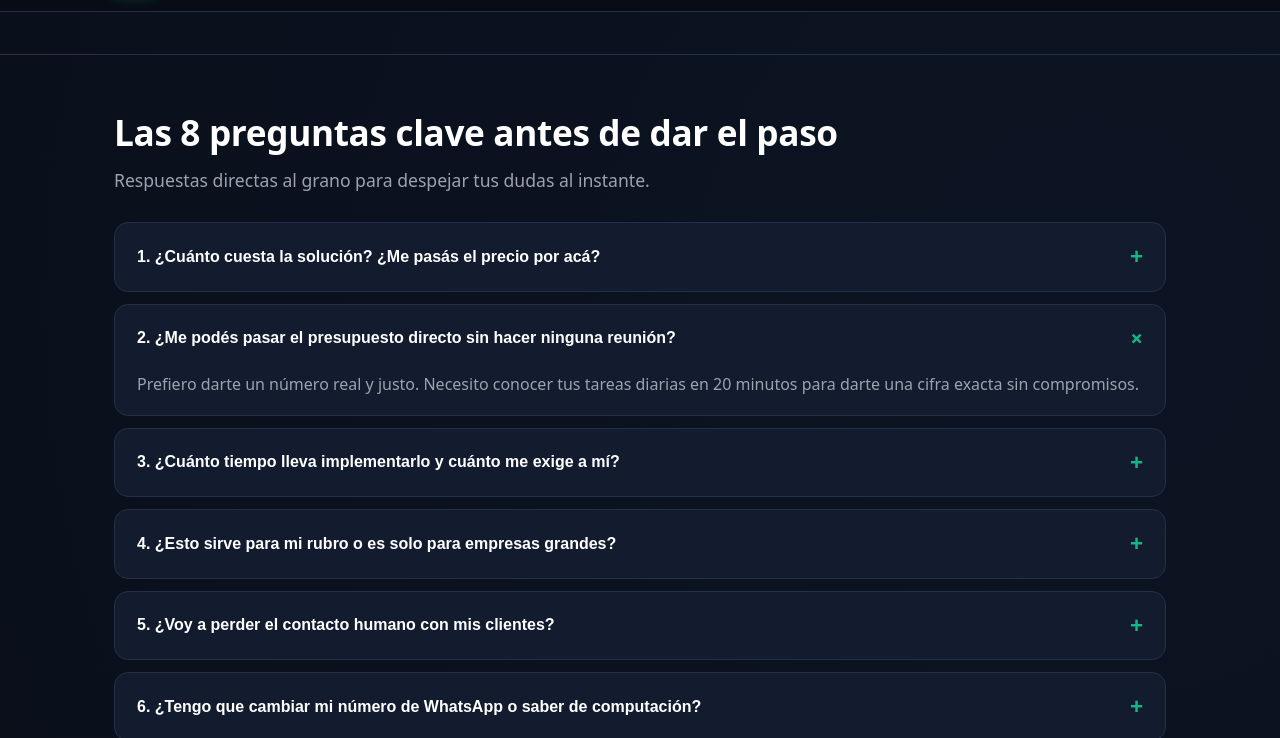
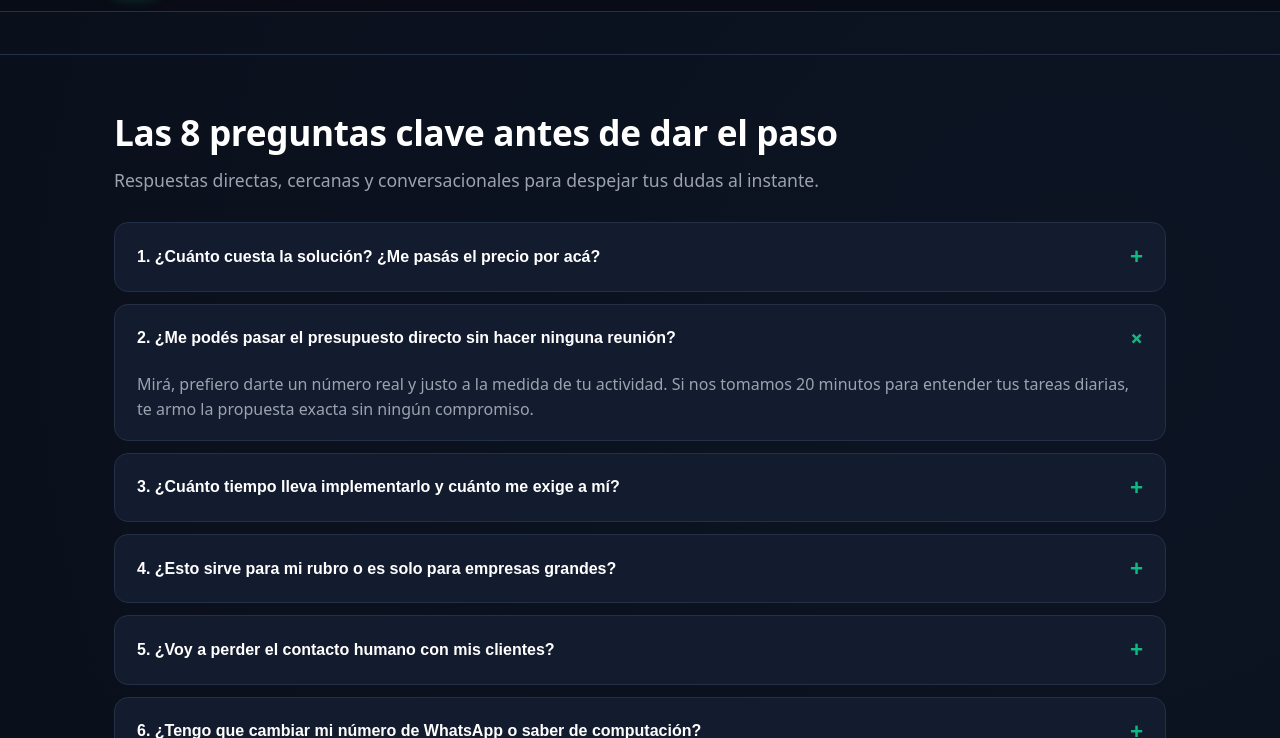
Before and after one commit to fzappetti-cloud/pofolio-pnal, a plain HTML site: page index.html in a window 1280 px wide. Both pictures are taken after a click on the button 640 px from the left and 4245 px from the top of the page. Shown: the part 3907-4645 px from the top of the page. Drawn offline with Linux system fonts and the light colour scheme; files whose address does not match are found by name.

Commit message:
Ajustes finos conversacionales y amplitud de rubros y nube 24/7 en FAQ

```diff
--- a/index.html
+++ b/index.html
@@ -5,7 +5,7 @@
   <meta name="viewport" content="width=device-width, initial-scale=1.0">
   <title>EcoPractIA | Soluciones Digitales &amp; Automatizaci&oacute;n</title>
 
-  <!-- Estilos embebidos CSS (Dise&ntilde;o Premium Senior + Secci&003B FAQ Neuro-Hook Corto) -->
+  <!-- Estilos embebidos CSS (Dise&ntilde;o Premium Senior + Secci&oacute;n FAQ Conversacional Ajustada) -->
   <style>
     /* ==========================================================================
        1. VARIABLES Y CONFIGURACI&Oacute;N BASE (Tema Oscuro Tech High-Contrast)
@@ -641,7 +641,7 @@
     }
 
     /* ==========================================================================
-       9. SECCI&Oacute;N 6: PREGUNTAS FRECUENTES (RESPUESTAS CORTAS NEURO-HOOK)
+       9. SECCI&Oacute;N 6: PREGUNTAS FRECUENTES (RESPUESTAS CONVERSACIONALES Y VALOR AMPLIO)
        ========================================================================== */
     .faq-list {
       display: flex;
@@ -699,7 +699,7 @@
     }
 
     .faq-item.active .faq-answer {
-      max-height: 200px;
+      max-height: 240px;
       padding: 0 22px 18px 22px;
     }
 
@@ -1021,14 +1021,14 @@
       </div>
     </section>
 
-    <!-- SECCI&Oacute;N 6: PREGUNTAS FRECUENTES (RESPUESTAS CORTAS Y NEURO-HOOKS) -->
+    <!-- SECCI&Oacute;N 6: PREGUNTAS FRECUENTES (RESPUESTAS CONVERSACIONALES REFINADAS Y GANCHO CONCRETO) -->
     <section id="faq">
       <div class="container">
         <h2 class="section-title">Las 8 preguntas clave antes de dar el paso</h2>
-        <p class="section-subtitle">Respuestas directas al grano para despejar tus dudas al instante.</p>
+        <p class="section-subtitle">Respuestas directas, cercanas y conversacionales para despejar tus dudas al instante.</p>
 
         <div class="faq-list">
-          <!-- FAQ 1: PRECIO -->
+          <!-- FAQ 1: PRECIO (Aprobada) -->
           <div class="faq-item">
             <button class="faq-question">1. &iquest;Cu&aacute;nto cuesta la soluci&oacute;n? &iquest;Me pas&aacute;s el precio por ac&aacute;?</button>
             <div class="faq-answer">
@@ -1036,47 +1036,47 @@
             </div>
           </div>
 
-          <!-- FAQ 2: SIN REUNI??N -->
+          <!-- FAQ 2: SIN REUNI??N (Conversacional) -->
           <div class="faq-item">
             <button class="faq-question">2. &iquest;Me pod&eacute;s pasar el presupuesto directo sin hacer ninguna reuni&oacute;n?</button>
             <div class="faq-answer">
-              <p>Prefiero darte un n&uacute;mero real y justo. Necesito conocer tus tareas diarias en 20 minutos para darte una cifra exacta sin compromisos.</p>
+              <p>Mir&aacute;, prefiero darte un n&uacute;mero real y justo a la medida de tu actividad. Si nos tomamos 20 minutos para entender tus tareas diarias, te armo la propuesta exacta sin ning&uacute;n compromiso.</p>
             </div>
           </div>
 
-          <!-- FAQ 3: TIEMPO -->
+          <!-- FAQ 3: TIEMPO (Conversacional + Tiempos Reales) -->
           <div class="faq-item">
             <button class="faq-question">3. &iquest;Cu&aacute;nto tiempo lleva implementarlo y cu&aacute;nto me exige a m&iacute;?</button>
             <div class="faq-answer">
-              <p>En 14 d&iacute;as queda 100% funcionando. A vos solo te exige 2 horas en total para revisar la informaci&oacute;n y capacitar a tu equipo.</p>
+              <p>Totalmente accesible: en 14 a 21 d&iacute;as queda 100% funcionando. A vos solo te exige unas 2 horas en total para pasarnos la informaci&oacute;n clave, probarlo juntos y capacitar a tu equipo.</p>
             </div>
           </div>
 
-          <!-- FAQ 4: MI RUBRO -->
+          <!-- FAQ 4: MI RUBRO (Amplitud Total de Rubros) -->
           <div class="faq-item">
             <button class="faq-question">4. &iquest;Esto sirve para mi rubro o es solo para empresas grandes?</button>
             <div class="faq-answer">
-              <p>Est&aacute; dise&ntilde;ado para PyMEs y consultorios. Si perd&eacute;s tiempo respondiendo WhatsApps, agendando turnos o armando presupuestos, aplica directo a tu negocio.</p>
+              <p>Aplica a cualquier actividad comercial o profesional que reciba consultas, agende citas o cotice servicios. Si en tu d&iacute;a a d&iacute;a sent&iacute;s que las tareas repetitivas frenan tu crecimiento, calza perfecto con tu negocio.</p>
             </div>
           </div>
 
-          <!-- FAQ 5: CONTACTO HUMANO -->
+          <!-- FAQ 5: CONTACTO HUMANO (Confianza, Seriedad y Eficiencia) -->
           <div class="faq-item">
             <button class="faq-question">5. &iquest;Voy a perder el contacto humano con mis clientes?</button>
             <div class="faq-answer">
-              <p>Al contrario, lo proteg&eacute;s. El sistema resuelve lo repetitivo las 24hs y te deriva al instante los mensajes que requieren tu atenci&oacute;n personal.</p>
+              <p>Para nada, al contrario: fortalec&eacute;s la confianza y la seriedad de tu marca. El sistema proyecta m&aacute;xima eficiencia y rapidez en la atenci&oacute;n cotidiana, mientras vos te enfoc&aacute;s en brindar esa atenci&oacute;n personalizada profunda cuando el cliente lo requiere.</p>
             </div>
           </div>
 
-          <!-- FAQ 6: N??MERO / T??CNICA -->
+          <!-- FAQ 6: N??MERO / NUBE (Flexibilidad Entornos Virtuales 24/7) -->
           <div class="faq-item">
             <button class="faq-question">6. &iquest;Tengo que cambiar mi n&uacute;mero de WhatsApp o saber de computaci&oacute;n?</button>
             <div class="faq-answer">
-              <p>Conserv&aacute;s tu n&uacute;mero de siempre. Adem&aacute;s, el sistema es ultra intuitivo y lo us&aacute;s directamente desde tu celular sin instalar nada raro.</p>
+              <p>No necesit&aacute;s saber de sistemas ni instalar nada. Trabajamos sobre entornos virtuales en la nube, s&uacute;per seguros y activos 24/7, que manej&aacute;s f&aacute;cilmente desde tu celular o compu con tu mismo n&uacute;mero de siempre.</p>
             </div>
           </div>
 
-          <!-- FAQ 7: Y SI NO FUNCIONA -->
+          <!-- FAQ 7: Y SI NO FUNCIONA (OK) -->
           <div class="faq-item">
             <button class="faq-question">7. &iquest;Qu&eacute; pasa si surgen fallas o no funciona como esperaba?</button>
             <div class="faq-answer">
@@ -1084,17 +1084,17 @@
             </div>
           </div>
 
-          <!-- FAQ 8: ME QUEDO TRABADO -->
+          <!-- FAQ 8: ME QUEDO TRABADO (Respuesta Completa: Autonom??a + Videos + Soporte) -->
           <div class="faq-item">
             <button class="faq-question">8. &iquest;Me voy a quedar trabado despu&eacute;s para actualizar datos?</button>
             <div class="faq-answer">
-              <p>Gan&aacute;s 100% de autonom&iacute;a. En 45 minutos te ense&ntilde;o a cambiar precios o servicios en 2 minutos, con gu&iacute;as breves en video a mano.</p>
+              <p>Cero dependencia. En 45 minutos te ense&ntilde;o a modificar datos en 2 minutos y te dejo videos breves a mano para consulta. Y si prefer&iacute;s desligarte, cont&aacute;s siempre con mi soporte directo para que yo me ocupe.</p>
             </div>
           </div>
         </div>
 
         <div class="objection-badge">
-          &#128737;&#65039; <strong>Mata objeciones:</strong> Valor real a medida, 14 d&iacute;as de implementaci&oacute;n, autonom&iacute;a total y soporte continuo.
+          &#128737;&#65039; <strong>Mata objeciones:</strong> Transparencia, flexibilidad en la nube 24/7, adaptabilidad total por rubro, autonom&iacute;a y soporte garantizado.
         </div>
       </div>
     </section>
```
